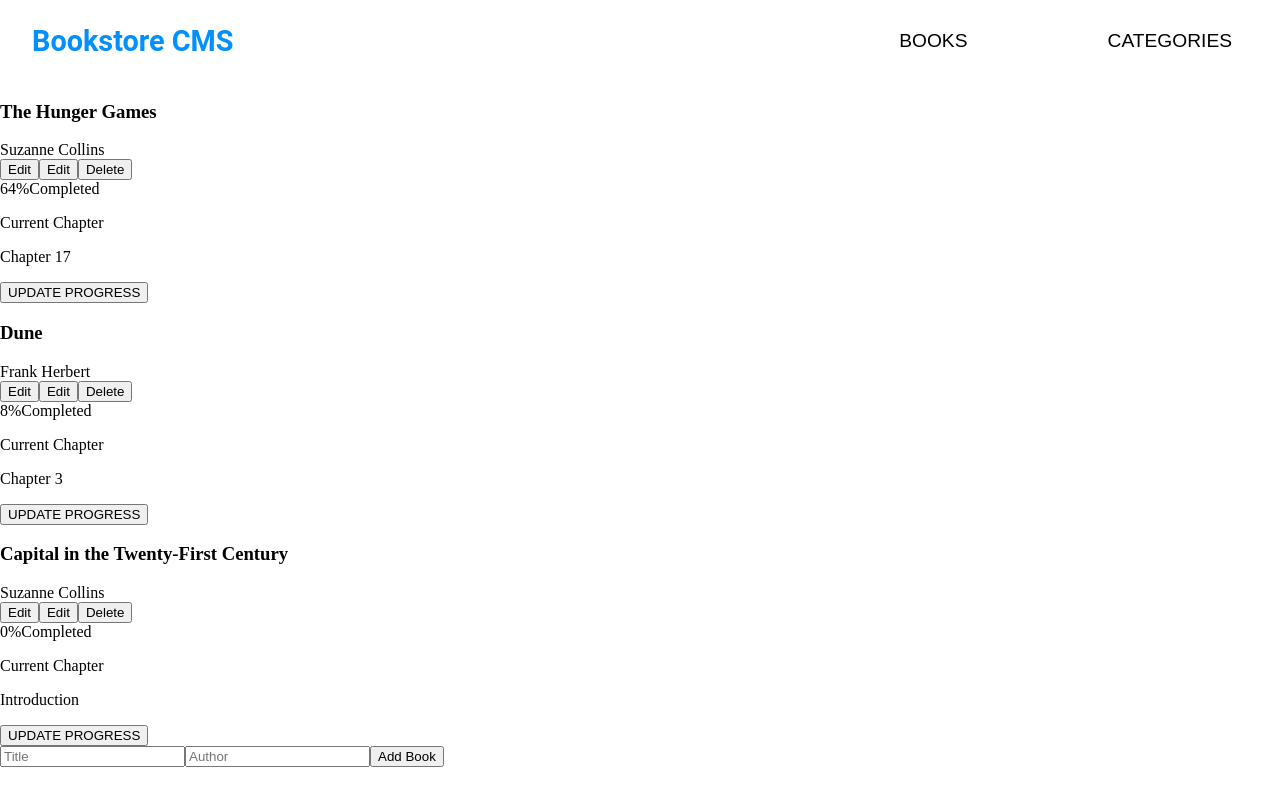
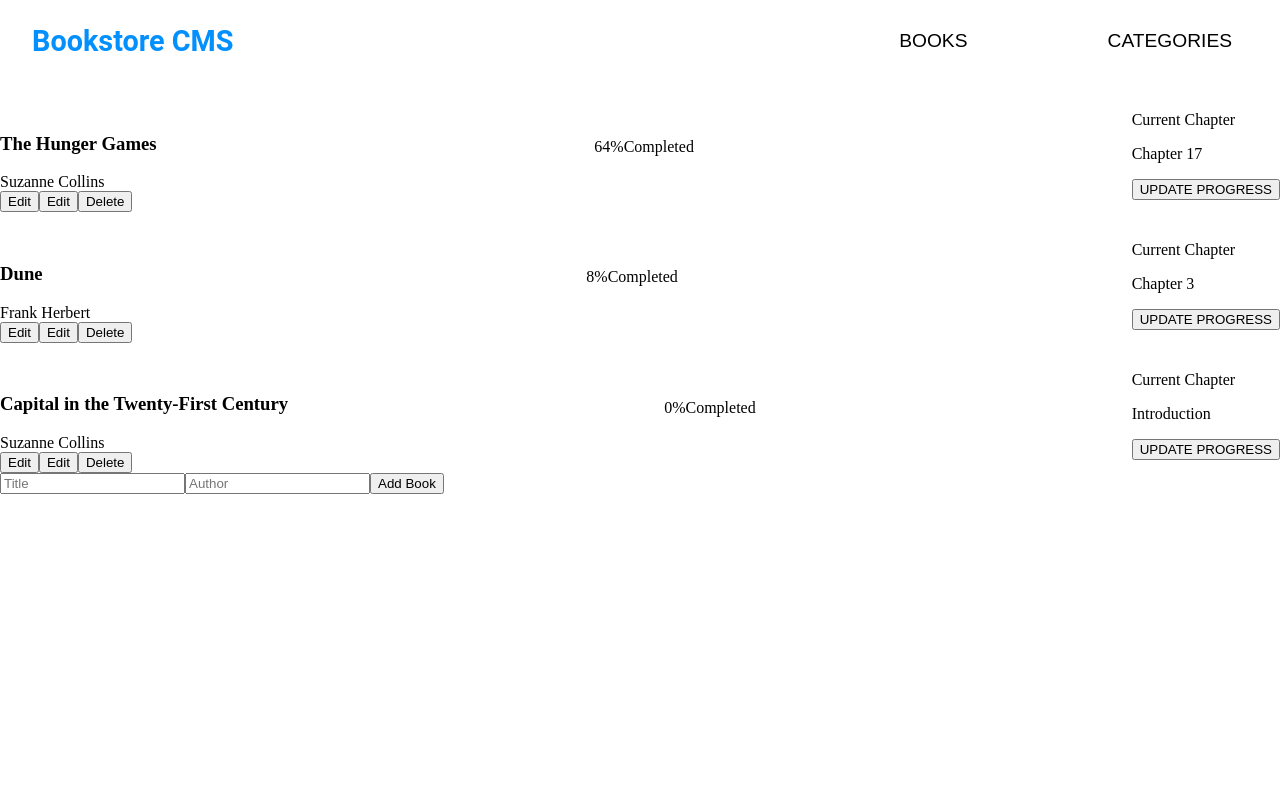
Before and after one commit to shuja-shah/Bookstore-CMS, a React (Create React App) app: page / in a window 1280 px wide. Built offline with nearby package versions, Linux system fonts and the light colour scheme.

Commit message:
Develop Basic Styling

```diff
--- a/src/style.css
+++ b/src/style.css
@@ -31,3 +31,16 @@ nav {
     font-family: 'Poppins' , sans-serif;
     padding: 0 1rem;
 }
+
+.book {
+    display: flex;
+    justify-content: space-between;
+    align-items: center;
+}
+
+.book-top {
+    display: flex;
+    flex-direction: column;
+    justify-content:center;
+    align-items:flex-start
+}
```
